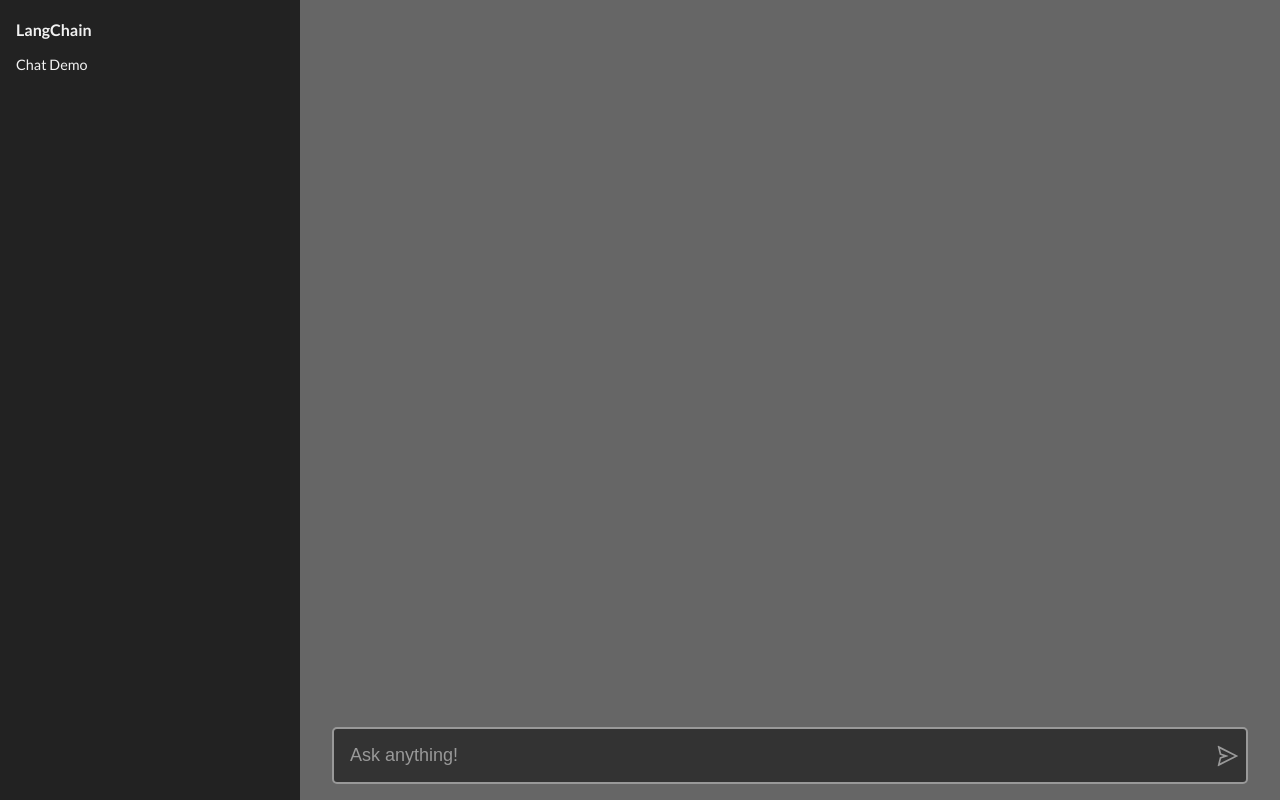
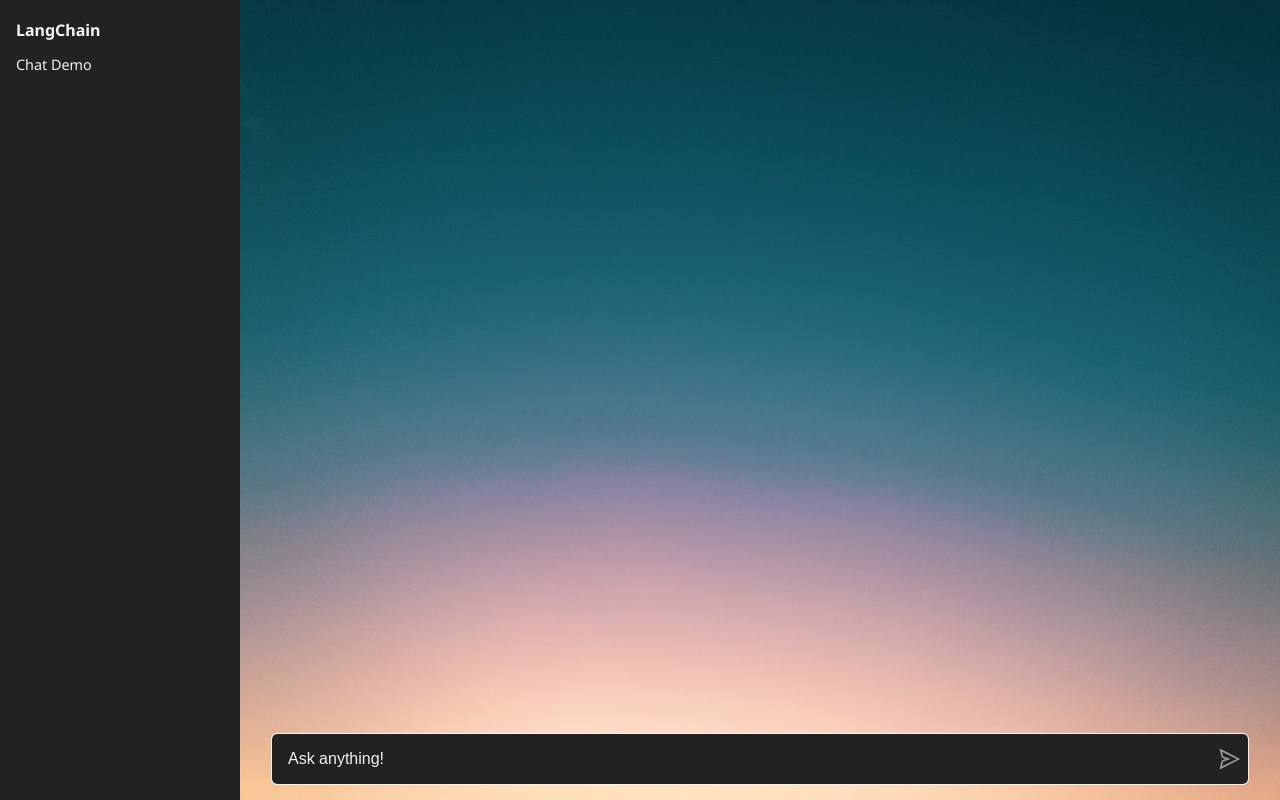
Before and after one commit to om202/react-langchain, a React (Create React App) app in the folder react-langchain-one/: page / in a window 1280 px wide. Built offline with nearby package versions, Linux system fonts and the light colour scheme.

Commit message:
ui changes and window memory

```diff
--- a/react-langchain-one/src/ChatUI.js
+++ b/react-langchain-one/src/ChatUI.js
@@ -2,9 +2,9 @@ import React, { useState, useEffect, useRef } from "react";
 import "./css/ChatUI.css";
 import { GiComputerFan } from "react-icons/gi";
 import { AiOutlineSend } from "react-icons/ai";
-import { FcBiotech } from "react-icons/fc";
+import { FcBiotech, FcEngineering } from "react-icons/fc";
 import format from "string-format";
-import { openAiChatModelConversationSummaryMemory } from "./openAi/chatModel";
+import { openAiChatModelWindowMemory } from "./openAi/chatModel";
 import LoadingSpinner from "./components/LoadingSpinner";
 import { marked } from "marked";
 
@@ -31,8 +31,8 @@ function ChatUI({ userName }) {
     };
     setMessages((prevState) => [...prevState, newMessage]);
     setIsLoading(true);
-    openAiChatModelConversationSummaryMemory(newMessage.text).then((data) => {
-      const response = data.text;
+    openAiChatModelWindowMemory(newMessage.text).then((data) => {
+      const response = data.response; // sometimes data.text
       const aiResponse = {
         type: "ai",
         text: format(response),
@@ -58,7 +58,7 @@ function ChatUI({ userName }) {
               </div>
             ) : (
               <div className="message-sender message-sender-ai">
-                <GiComputerFan />
+                <FcEngineering />
               </div>
             )}
             <div
--- a/react-langchain-one/src/css/ChatUI.css
+++ b/react-langchain-one/src/css/ChatUI.css
@@ -1,5 +1,7 @@
 .chat-container {
+  background-image: url('../../public/bg.jpg');
   background-color: var(--secondary-color);
+  background-size: cover;
   flex: 1;
   padding: 2rem;
   padding-top: 0;
@@ -17,12 +19,11 @@
   max-height: 95vh;
   flex-direction: column;
   overflow: scroll;
-  scrollbar-width: thin;
-  scrollbar-base-color: var(--secondary-color);
 }
 
 .message-container {
-  margin-top: 24px;
+  margin-top: 36px;
+  align-items: baseline;
   padding-right: 10px;
   display: flex;
   flex-direction: row;
@@ -42,11 +43,10 @@
   font-weight: bold;
   text-transform: uppercase;
   padding: 5px;
-  min-width: 45px;
-  height: 45px;
+  min-width: 40px;
+  height: 40px;
   margin-right: 5px;
   border-radius: 50%;
-  border: 2px solid var(--tertiary-color);
 }
 
 .message-sender-ai {
@@ -58,19 +58,20 @@
   background-color: var(--success-color);
   color: var(--light-color);
   border-radius: 5px;
-  padding: 10px 18px;
-  margin-left: 10px;
+  padding: 0px 18px;
+  margin-left: 18px;
+  font-weight: 500;
 }
 
 .message-ai {
-  background-color: var(--dark-color);
+  background-color: var(--darker-color);
 }
 
 .send-message-form {
   display: flex;
   min-height: 50px;
   width: 100%;
-  background-color: var(--dark-color);
+  background-color: var(--darker-color);
   border-radius: 5px;
   overflow: hidden;
 }
@@ -92,11 +93,12 @@
 }
 
 .send-message-form input[type="text"]::placeholder {
-  color: var(--tertiary-color);
+  color: var(--light-color);
+  font-weight: 100;
 }
 
 .send-message-form:focus-within {
-  border: 2px solid var(--tertiary-color);
+  outline: 1px solid var(--light-color);
 }
 
 .send-message-form button[type="submit"] {
--- a/react-langchain-one/src/css/SideBar.css
+++ b/react-langchain-one/src/css/SideBar.css
@@ -1,7 +1,7 @@
 .sidebar-container {
   background-color: var(--darker-color);
   padding: 1rem;
-  width: 300px;
+  width: 240px;
 }
 
 .sidebar-header {
--- a/react-langchain-one/src/index.css
+++ b/react-langchain-one/src/index.css
@@ -1,13 +1,19 @@
-@import url('https://fonts.googleapis.com/css2?family=Lato:ital,wght@0,100;0,300;0,400;0,700;0,900;1,100;1,300;1,400;1,700;1,900&display=swap');
+@import url("https://fonts.googleapis.com/css2?family=Noto+Sans:ital,wght@0,100;0,200;0,300;0,400;0,500;0,600;0,700;0,800;0,900;1,100;1,200;1,300;1,400;1,500;1,600;1,700;1,800;1,900&family=Noto+Serif:ital,wght@0,100;0,200;0,300;0,400;0,500;0,600;0,700;0,800;0,900;1,100;1,200;1,300;1,400;1,500;1,600;1,700;1,800;1,900&display=swap");
 
 body {
   margin: 0;
-  font-size: large;
-  font-family: 'Lato', sans-serif;
+  font-size: 1rem;
+  font-family: "Noto Sans", sans-serif;
   -webkit-font-smoothing: antialiased;
   -moz-osx-font-smoothing: grayscale;
   margin: 0;
   padding: 0;
+  background-color: var(--darker-color);
+}
+
+
+html::-webkit-scrollbar {
+  width: 3px !important;
 }
 
 input[type="text"] {
@@ -18,16 +24,19 @@ input[type="text"] {
 }
 
 * {
+  -webkit-transition: all ease-in .1s;
+  -moz-transition: all ease-in .1s;
+  transition: all ease-in .1s;
   box-sizing: border-box;
   line-height: 1.75;
 }
 
 :root {
-  --primary-color: #FFA500;
+  --primary-color: #ffa500;
   --secondary-color: #666666;
   --tertiary-color: #999999;
-  --success-color: #02AB3A;
-  --danger-color: #E62E2E;
+  --success-color: #02ab3a;
+  --danger-color: #e62e2e;
   --warning-color: #ffcc00;
   --info-color: #3399ff;
   --light-color: #f2f2f2;
```
Also changed, not shown: react-langchain-one/public/bg.jpg (added).
